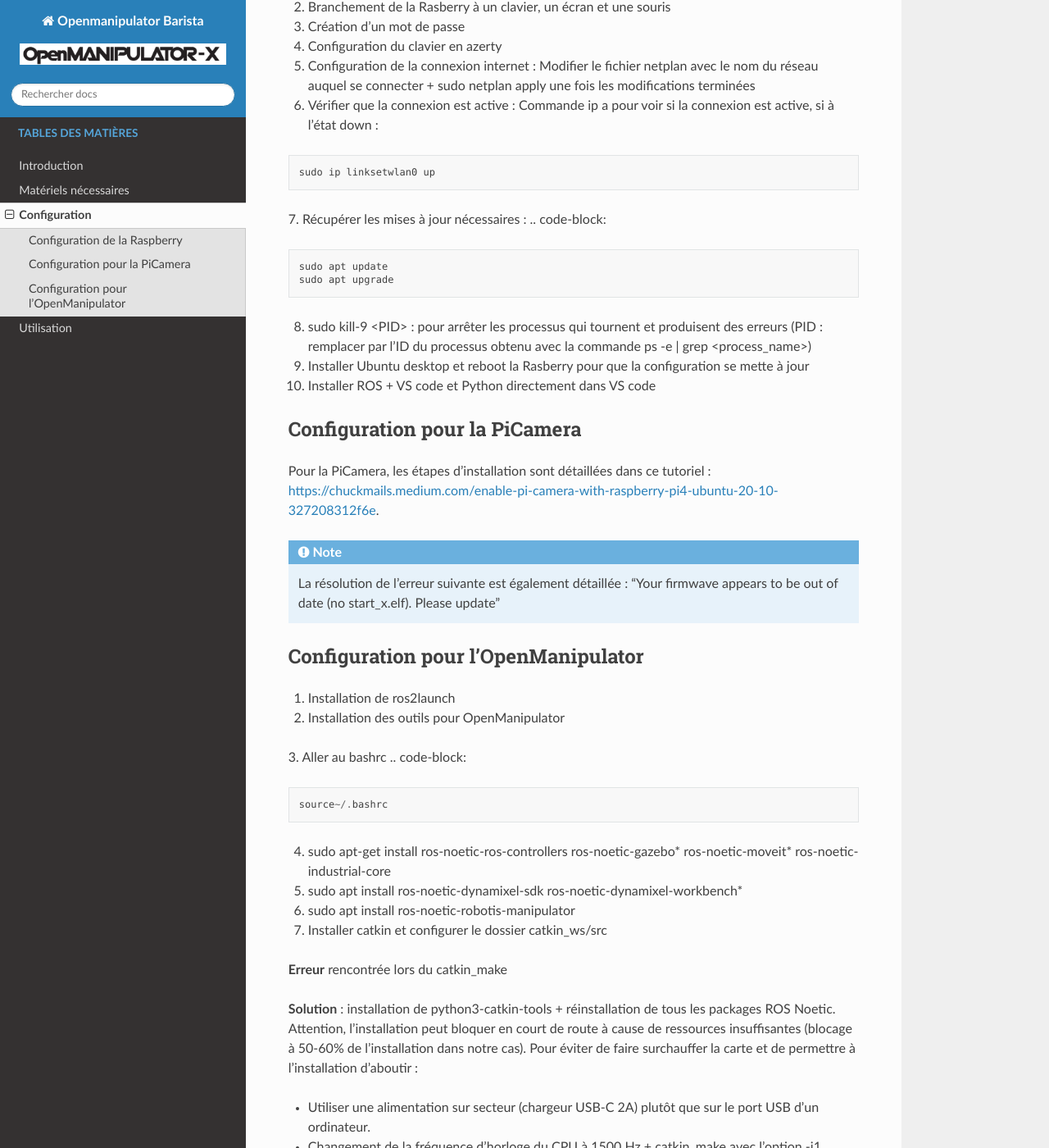
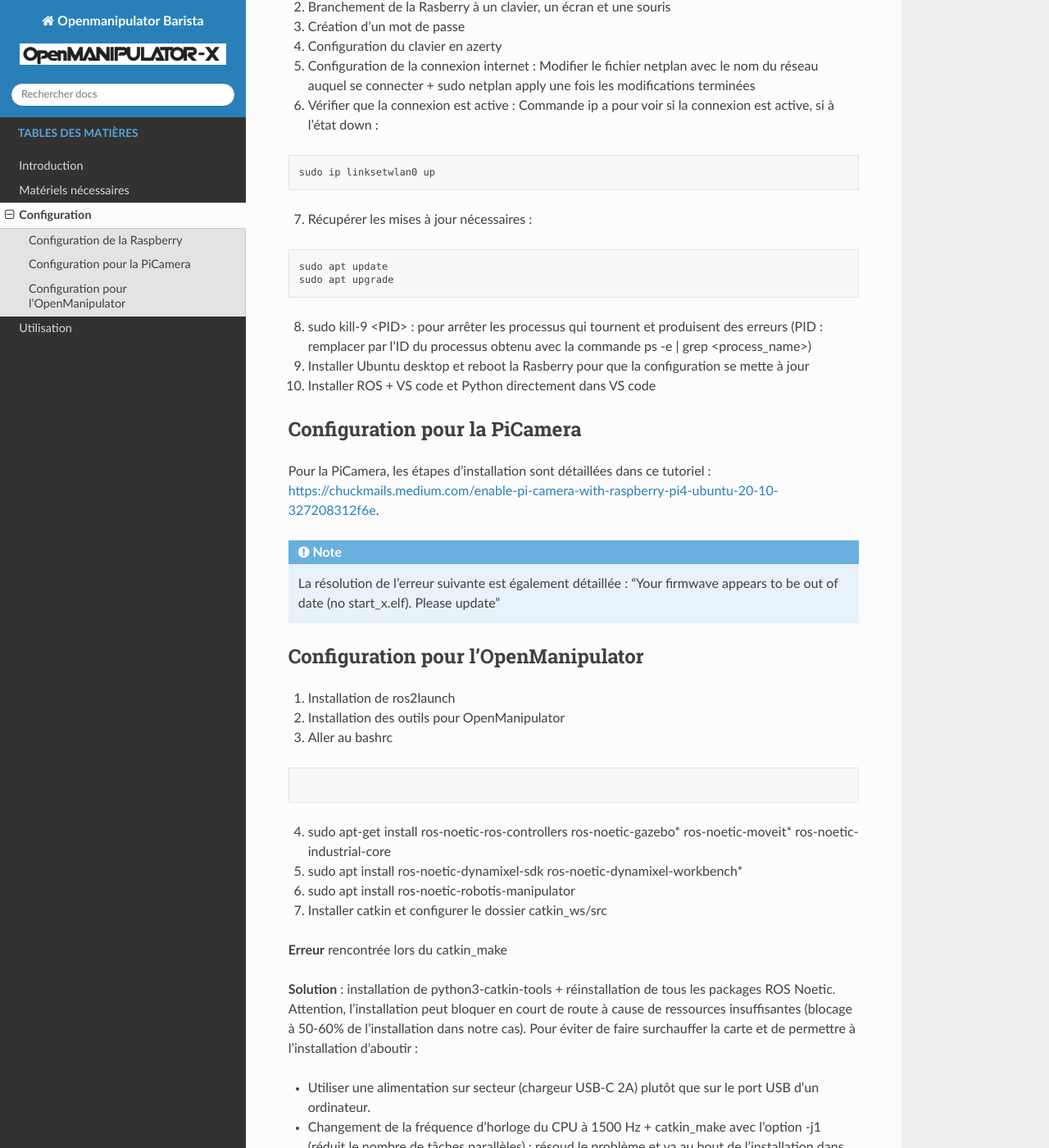
Before and after one commit to gregowa/OpenManipulator_Barista, a Sphinx documentation site: the page built from doc/sphinx/source/configuration.rst, in a window 1280 px wide and 1400 px high, scrolled down 435 px. Shown: the whole window at 82% size. Built offline with Sphinx 7.4.7 and the Read the Docs theme 3.1.0, drawn with Linux system fonts in a browser that asks for light colours; some of the changed lines change nothing that is shown.

Commit message:
modif utilisation

```diff
--- a/doc/sphinx/source/configuration.rst
+++ b/doc/sphinx/source/configuration.rst
@@ -20,6 +20,7 @@
    sudo ip linksetwlan0 up
 
 7. Récupérer les mises à jour nécessaires :
+
 .. code-block::
 
 	sudo apt update
@@ -46,6 +47,7 @@
 1. Installation de ros2launch
 2. Installation des outils pour OpenManipulator
 3. Aller au bashrc
+
 .. code-block::
 	source~/.bashrc
 
--- a/doc/sphinx/source/utilisation.rst
+++ b/doc/sphinx/source/utilisation.rst
@@ -2,12 +2,29 @@
 ==========
 
 1. Ouvrir un nouveau terminal et **lancer ROS** : roscore
-2. Reconstruire l'espace de travail depuis le dossier catkin_ws :  catkin\_make \\ clean
-    catkin_make}
-3. item Source devel/setup.bash : recharge l'espace de travail et permet d'éxecuter la commande (à exécuter depuis catkin_ws, à faire à chaque fois que l'on lance un nouveau noeud ROS).
-4. Ouvrir un nouveau terminal et lancer le contrôleur de l'OpenManipulator} : roslaunch open_manipulator_controller open_manipulator_controller.launch . A l'exécution de cette commande, les moteurs devraient se raidir et des informations devraient défiler dans le terminal.
+2. Reconstruire l'espace de travail depuis le dossier catkin_ws :
+
+.. code-block::
+    catkin_make
+    clean catkin_make
+
+3. Recharger l'espace de travail et permet d'éxecuter la commande (à exécuter depuis catkin_ws, à faire à chaque fois que l'on lance un nouveau noeud ROS).
+
+.. code_block::
+    source devel/setup.bash
+
+4. Ouvrir un nouveau terminal et lancer le contrôleur de l'OpenManipulator} :
+
+.. code-block::
+    roslaunch open_manipulator_controller open_manipulator_controller.launch .
+
+A l'exécution de cette commande, les moteurs devraient se raidir et des informations devraient défiler dans le terminal.
 Si les moteurs ne se raidissent pas, vérifier que la carte d'alimentation des moteurs est bien alimentée et que le bouton ON/OFF est bien enclenché.
-5. Ouvrir un nouveau terminal et lancer la télécommande pour piloter l'OpenManipulator : roslaunch open_manipulator_teleop open_manipulator_teleop_keyboard.launch}
+5. Ouvrir un nouveau terminal et lancer la télécommande pour piloter l'OpenManipulator :
+
+.. code-block::
+    roslaunch open_manipulator_teleop open_manipulator_teleop_keyboard.launch}
+
 6. Tester l'ouverture de la pince par exemple, à l'aide de la télécommande teleop.
 
 
```
